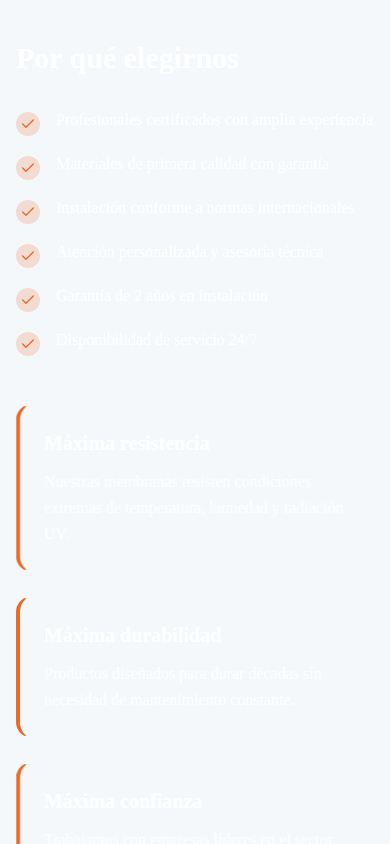
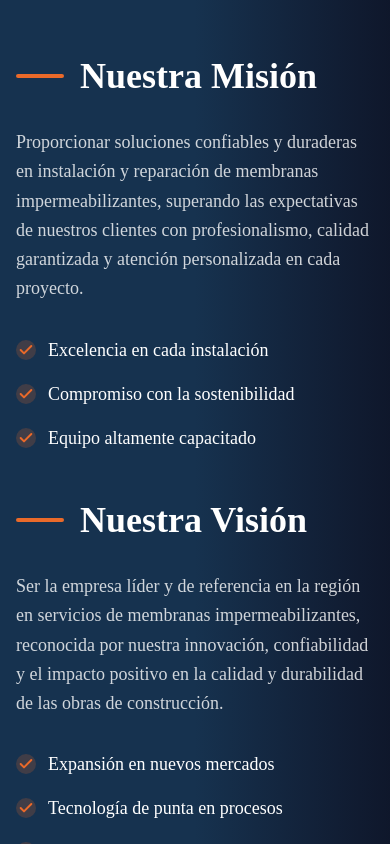
Before and after one commit to IVER-15-07/Geomenbranas, a React (Vite) app in the folder Frontend/: page / in a window 390 px wide. Shown: the part 5140-5984 px from the top of the page. Built offline with nearby package versions, Linux system fonts and the light colour scheme.

Commit message:
Agregar componente Misión y Visión y actualizar Navbar para incluir enlaces de navegación

```diff
--- a/Frontend/src/App.jsx
+++ b/Frontend/src/App.jsx
@@ -2,6 +2,7 @@ import { AppLayout } from './layouts/AppLayout'
 import Hero from './components/Hero'
 import Servicios from './components/Servicios'
 import Productos from './components/Producto'
+import MisionVision from './components/MisionVision'
 import PorQueElegirnos from './components/PorQueElegirnos'
 
 function App() {
@@ -10,6 +11,7 @@ function App() {
       <Hero />
       <Servicios />
       <Productos />
+      <MisionVision />
       <PorQueElegirnos />
     </AppLayout>
   )
--- /dev/null
+++ b/Frontend/src/components/MisionVision.jsx
@@ -0,0 +1,90 @@
+import { Check } from 'lucide-react'
+import { useRevealOnScroll } from '../hooks/useRevealOnScroll'
+
+const MisionVision = () => {
+  useRevealOnScroll()
+
+  const mision = {
+    title: 'Nuestra Misión',
+    description: 'Proporcionar soluciones confiables y duraderas en instalación y reparación de membranas impermeabilizantes, superando las expectativas de nuestros clientes con profesionalismo, calidad garantizada y atención personalizada en cada proyecto.',
+    points: [
+      'Excelencia en cada instalación',
+      'Compromiso con la sostenibilidad',
+      'Equipo altamente capacitado'
+    ]
+  }
+
+  const vision = {
+    title: 'Nuestra Visión',
+    description: 'Ser la empresa líder y de referencia en la región en servicios de membranas impermeabilizantes, reconocida por nuestra innovación, confiabilidad y el impacto positivo en la calidad y durabilidad de las obras de construcción.',
+    points: [
+      'Expansión en nuevos mercados',
+      'Tecnología de punta en procesos',
+      'Crecimiento sostenible y responsable'
+    ]
+  }
+
+  return (
+    <section id="mision-vision" className="py-20 px-4 sm:px-6 lg:px-8 bg-gradient-to-r from-primary via-primary to-slate-900">
+      <div className="max-w-7xl mx-auto">
+        <div className="grid grid-cols-1 lg:grid-cols-2 gap-12 lg:gap-16">
+          {/* Misión */}
+          <div className="animate-enter">
+            <div className="flex items-center gap-4 mb-8">
+              <div className="w-12 h-1 bg-accent rounded-full" />
+              <h2 className="text-4xl sm:text-5xl font-bold text-white">
+                {mision.title}
+              </h2>
+            </div>
+            <p className="text-white/80 text-lg leading-relaxed mb-8">
+              {mision.description}
+            </p>
+            <div className="space-y-4">
+              {mision.points.map((point, index) => (
+                <div key={index} className="flex items-start gap-3 animate-enter">
+                  <div className="flex-shrink-0 mt-1">
+                    <div className="flex items-center justify-center h-5 w-5 rounded-full bg-accent/20">
+                      <Check size={16} className="text-accent" strokeWidth={3} />
+                    </div>
+                  </div>
+                  <p className="text-white font-medium text-lg">
+                    {point}
+                  </p>
+                </div>
+              ))}
+            </div>
+          </div>
+
+          {/* Visión */}
+          <div className="animate-enter">
+            <div className="flex items-center gap-4 mb-8">
+              <div className="w-12 h-1 bg-accent rounded-full" />
+              <h2 className="text-4xl sm:text-5xl font-bold text-white">
+                {vision.title}
+              </h2>
+            </div>
+            <p className="text-white/80 text-lg leading-relaxed mb-8">
+              {vision.description}
+            </p>
+            <div className="space-y-4">
+              {vision.points.map((point, index) => (
+                <div key={index} className="flex items-start gap-3 animate-enter">
+                  <div className="flex-shrink-0 mt-1">
+                    <div className="flex items-center justify-center h-5 w-5 rounded-full bg-accent/20">
+                      <Check size={16} className="text-accent" strokeWidth={3} />
+                    </div>
+                  </div>
+                  <p className="text-white font-medium text-lg">
+                    {point}
+                  </p>
+                </div>
+              ))}
+            </div>
+          </div>
+        </div>
+      </div>
+    </section>
+  )
+}
+
+export default MisionVision
--- a/Frontend/src/components/layout/Navbar.jsx
+++ b/Frontend/src/components/layout/Navbar.jsx
@@ -1,19 +1,25 @@
 import { useEffect, useState } from 'react'
-import { Menu, X, Phone } from 'lucide-react'
+import { Menu, X, Phone, ChevronDown } from 'lucide-react'
 
 const navLinks = [
   { id: 'servicios', label: 'Servicios' },
   { id: 'productos', label: 'Productos' },
-  { id: 'ventajas', label: 'Por qué Elegirnos' },
   { id: 'contacto', label: 'Contacto' },
 ]
+
+const aboutLinks = [
+  { id: 'mision-vision', label: 'Misión y Visión' },
+  { id: 'ventajas', label: 'Por qué Elegirnos' },
+]
+
+const sectionLinks = [...navLinks, ...aboutLinks]
 
 export function Navbar() {
 	 const [isMenuOpen, setIsMenuOpen] = useState(false)
    const [activeSection, setActiveSection] = useState('servicios')
 
   useEffect(() => {
-    const sections = navLinks
+    const sections = sectionLinks
       .map((link) => document.getElementById(link.id))
       .filter(Boolean)
 
@@ -47,7 +53,7 @@ export function Navbar() {
   useEffect(() => {
     const syncWithHash = () => {
       const currentHash = window.location.hash.replace('#', '')
-      if (currentHash && navLinks.some((link) => link.id === currentHash)) {
+      if (currentHash && sectionLinks.some((link) => link.id === currentHash)) {
         setActiveSection(currentHash)
       }
     }
@@ -74,6 +80,8 @@ export function Navbar() {
         : 'text-white/85 hover:bg-white/10 hover:text-white'
     }`
 
+  const isAboutActive = aboutLinks.some((link) => link.id === activeSection)
+
 	return (
   <header className="fixed top-0 w-full bg-[#12395b]/88 border-b border-white/15 backdrop-blur-md z-50 shadow-lg shadow-[#091b2a]/30">
       <nav className="max-w-7xl mx-auto px-3 sm:px-6 lg:px-8 py-3 flex items-center justify-between gap-3">
@@ -97,6 +105,34 @@ export function Navbar() {
               {link.label}
             </a>
           ))}
+
+          <div className="relative group">
+            <button
+              type="button"
+              className={`rounded-md px-3 py-1.5 text-sm font-semibold transition inline-flex items-center gap-1 ${
+                isAboutActive
+                  ? 'bg-white/16 text-white shadow-sm'
+                  : 'text-white/85 hover:bg-white/10 hover:text-white'
+              }`}
+              aria-haspopup="true"
+            >
+              Nosotros
+              <ChevronDown size={16} />
+            </button>
+
+            <div className="invisible absolute right-0 top-full z-50 mt-2 w-52 rounded-xl border border-white/20 bg-[#12395b] p-2 opacity-0 shadow-lg transition group-hover:visible group-hover:opacity-100 group-focus-within:visible group-focus-within:opacity-100">
+              {aboutLinks.map((link) => (
+                <a
+                  key={link.id}
+                  href={`#${link.id}`}
+                  className={getMobileLinkClass(link.id)}
+                  onClick={() => setActiveSection(link.id)}
+                >
+                  {link.label}
+                </a>
+              ))}
+            </div>
+          </div>
         </div>
 
         {/* CTA Button & Mobile Menu */}
@@ -136,6 +172,29 @@ export function Navbar() {
                 {link.label}
               </a>
             ))}
+
+            <details className="rounded-md border border-white/15 bg-white/5">
+              <summary className="cursor-pointer list-none px-3 py-2 text-sm font-medium text-white/90 hover:bg-white/10 rounded-md flex items-center justify-between">
+                <span>Nosotros</span>
+                <ChevronDown size={16} />
+              </summary>
+              <div className="px-2 pb-2 pt-1 space-y-1">
+                {aboutLinks.map((link) => (
+                  <a
+                    key={link.id}
+                    href={`#${link.id}`}
+                    className={getMobileLinkClass(link.id)}
+                    onClick={() => {
+                      setActiveSection(link.id)
+                      setIsMenuOpen(false)
+                    }}
+                  >
+                    {link.label}
+                  </a>
+                ))}
+              </div>
+            </details>
+
             <a
               href="tel:+56950049625"
               className="flex items-center gap-2 bg-[#e9783b] text-white px-4 py-2 rounded-lg hover:bg-[#f08a54] transition font-semibold mt-2"
```
